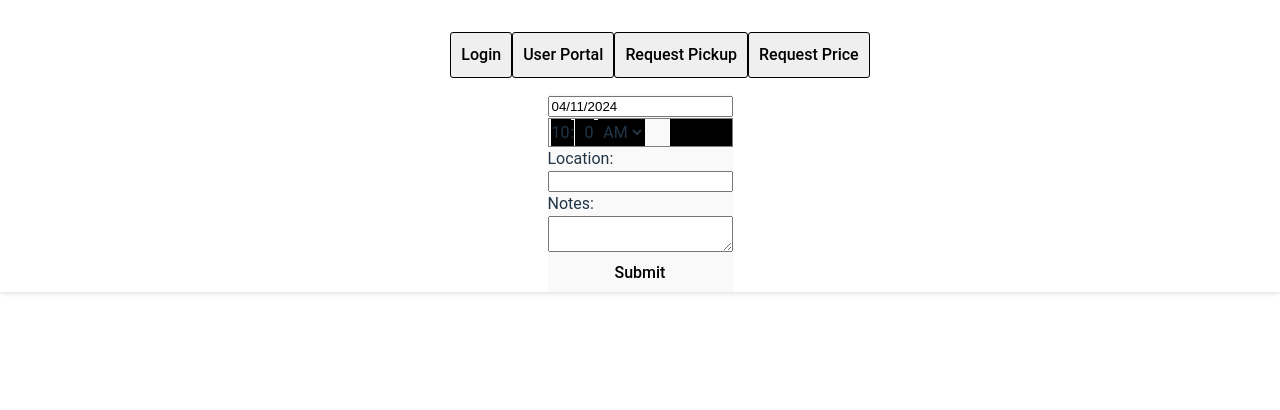
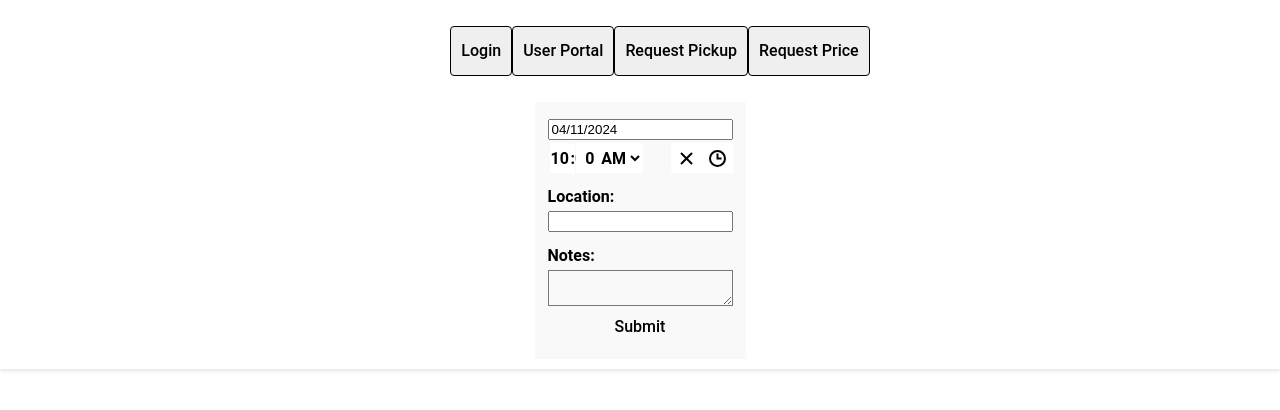
Before and after one commit to garrett-lieb/groupProject3, a React (Vite) app in the folder client/: page /Pickup in a window 1280 px wide. Shown: the top 410 px of the page. Built offline with nearby package versions, Linux system fonts and the light colour scheme.

Commit message:
Initial commit plus styling edits to time picker and date picker plus add userportal navbar tab

```diff
--- a/client/src/App.jsx
+++ b/client/src/App.jsx
@@ -1,15 +1,17 @@
-import { createBrowserRouter, createRoutesFromElements, RouterProvider, Route } from "react-router-dom"
-import Root from "./components/Root"
-import LoginPage from "./components/LoginPage/login"
-import Pickup from "./components/Pickup/pickup"
-import Price from "./components/Price/price"
-import Footer from "./components/Footer/footer"
+import { createBrowserRouter, createRoutesFromElements, RouterProvider, Route } from "react-router-dom";
+import Root from "./components/Root";
+import LoginPage from "./components/LoginPage/login";
+import UserPortal from "./components/UserPortal/userPortal";
+import Pickup from "./components/Pickup/pickup";
+import Price from "./components/Price/price";
+import Footer from "./components/Footer/footer";
 
 function App() {
 const router = createBrowserRouter(
   createRoutesFromElements(
     <Route path="/" element={<Root/>}>
       <Route index element={<LoginPage />} />
+      <Route path="/UserPortal" element={<UserPortal />} />
       <Route path="/Pickup" element={<Pickup />} />
       <Route path="/Price" element={<Price />} />
 
@@ -24,4 +26,4 @@ const router = createBrowserRouter(
   )
 }
 
-export default App
+export default App;
--- a/client/src/components/Footer/footer.jsx
+++ b/client/src/components/Footer/footer.jsx
@@ -9,4 +9,4 @@ const Footer = () => {
   )
 }
 
-export default Footer
+export default Footer;
--- a/client/src/components/LoginPage/login.jsx
+++ b/client/src/components/LoginPage/login.jsx
@@ -1,5 +1,5 @@
-import React from 'react'
-import { Link } from 'react-router-dom'
+import React from 'react';
+import { Link } from 'react-router-dom';
 
 
 
--- a/client/src/components/Pickup/TimePicker.css
+++ b/client/src/components/Pickup/TimePicker.css
@@ -1,3 +1,7 @@
+label {
+margin-top: 10px;
+}
+
 .react-time-picker {
   display: inline-flex;
   position: relative;
@@ -22,12 +26,11 @@
   display: flex;
   flex-grow: 1;
   flex-shrink: 0;
-  border: thin solid gray;
-  background-color: black;
+  background-color: #fff;
 }
 
 .react-time-picker__inputGroup {
-  min-width: calc((4px * 3) + 0.54em * 6 + 0.217em * 2);
+  width: 100%;
   flex-grow: 1;
   padding: 0 2px;
   box-sizing: content-box;
@@ -35,8 +38,8 @@
 
 .react-time-picker__inputGroup__divider {
   padding: 1px 0;
-  white-space: pre;
-  background-color: black;
+  white-space: normal;
+  background-color: #fff;
 }
 
 .react-time-picker__inputGroup__divider,
@@ -50,8 +53,8 @@
   position: relative;
   padding: 0 1px;
   border: 0;
-  background: black;
-  color: currentColor;
+  background: #fff;
+  color: black;
   font: inherit;
   box-sizing: content-box;
   -webkit-appearance: textfield;
--- a/client/src/components/Pickup/pickup.css
+++ b/client/src/components/Pickup/pickup.css
@@ -1,12 +1,11 @@
-div {
-    margin: 0;
-    padding: 0;
-    box-sizing: border-box;
-    font-family: 'Roboto', sans-serif;
-    background: #f9f9f9;
+.container {
+    margin: 10px;
 }
 
 .container form {
-    display: flex;
+    display: inline-flex;
+    margin: 13px;
     flex-direction: column;
-}
+    color: black;
+    font-weight: bold;
+  }
--- a/client/src/components/Price/price.jsx
+++ b/client/src/components/Price/price.jsx
@@ -1,11 +1,12 @@
-import React from 'react'
-import './price.css'
+import React from 'react';
+import './price.css';
 
 const Price = () => {
     return (
       <div className="price">
+        <p>hello</p>
       </div>
     )
   }
 
-  export default Price
+  export default Price;
--- a/client/src/components/Root/index.jsx
+++ b/client/src/components/Root/index.jsx
@@ -15,7 +15,7 @@ const Root = () => {
                         </Link>
                     </li>
                     <li>
-                        <Link className="navItem" to="/">
+                        <Link className="navItem" to="/UserPortal">
                             User Portal
                         </Link>
                     </li>
--- a/client/src/components/Root/nav.css
+++ b/client/src/components/Root/nav.css
@@ -1,24 +1,22 @@
 ul{
     display: inline-block;
-    list-style:none;
+    list-style: none;
+    justify-content: center;
 }
 
 ul li {
     background-color:#eeee;
     border: 1px solid #000000;
-    border-radius: 3px;
+    border-radius: 4px;
     color:#7B8585;
     display: inline-block;
     font-size: 16px;
     padding: 10px 10px;
-    justify-content: space-between;
-
 }
 
 ul li:hover {
     background-color: #A0D2E9;
     cursor: pointer;
-    padding: 10px 20px;
     transition: 0.5s;
 }
 
@@ -28,11 +26,10 @@ ul li:hover {
     flex-direction: column;
     justify-content: space-between;
     align-items: center;
-    padding-top: 1rem;
+    padding-top: 10px;
     position: fixed;
     top: 0;
     width: 100%;
-    z-index: 100;
     box-shadow: 0 2px 4px 0 rgba(0,0,0,.1);
 }
 
--- /dev/null
+++ b/client/src/components/UserPortal/userPortal.jsx
@@ -0,0 +1,11 @@
+import React from 'react';
+
+const UserProfile = () => {
+    return (
+      <div className="userProfile">
+        <p>hello</p>
+      </div>
+    )
+  }
+
+  export default UserProfile;
--- a/client/src/index.css
+++ b/client/src/index.css
@@ -1,14 +1,12 @@
 :root {
   font-family: 'Roboto', sans-serif;
-  line-height: 1.5;
+  line-height: 1.75;
   font-weight: 400;
   color-scheme: light dark;
   color: rgba(255, 255, 255, 0.87);
   background-color: #242424;
   font-synthesis: none;
   text-rendering: optimizeLegibility;
-  -webkit-font-smoothing: antialiased;
-  -moz-osx-font-smoothing: grayscale;
 }
 
 body {
@@ -59,7 +57,7 @@ h4 {
   line-height: 1.1;
   border: .5rem double;
   border-radius: 1rem;
-  border-color: #646cff;
+  border-color: #1290cb;
   color: black;
   background-color: aliceblue;
 }
@@ -78,18 +76,23 @@ button {
   font-size: 1em;
   font-weight: 500;
   font-family: inherit;
-  background-color: #1a1a1a;
+  background-color: black;
   cursor: pointer;
-  transition: border-color 0.25s;
+  transition: 0.25s;
 }
 
 button:hover {
-  border-color: #646cff;
+  background-color: #1290cb;
+  color: #ffffff;
 }
 
 button:focus,
 button:focus-visible {
   outline: 4px auto -webkit-focus-ring-color;
+}
+
+textarea {
+  background-color: #f9f9f9;
 }
 
 
@@ -99,7 +102,7 @@ button:focus-visible {
     background-color: #ffffff;
   }
   a:hover {
-    color: #747bff;
+    color: #1290cb;
   }
   button {
     background-color: #f9f9f9;
```
Also changed, not shown: client/src/components/Pickup/pickup.jsx (+6 -13 lines), 2 other files (tests, documents, lock files or other folders).
